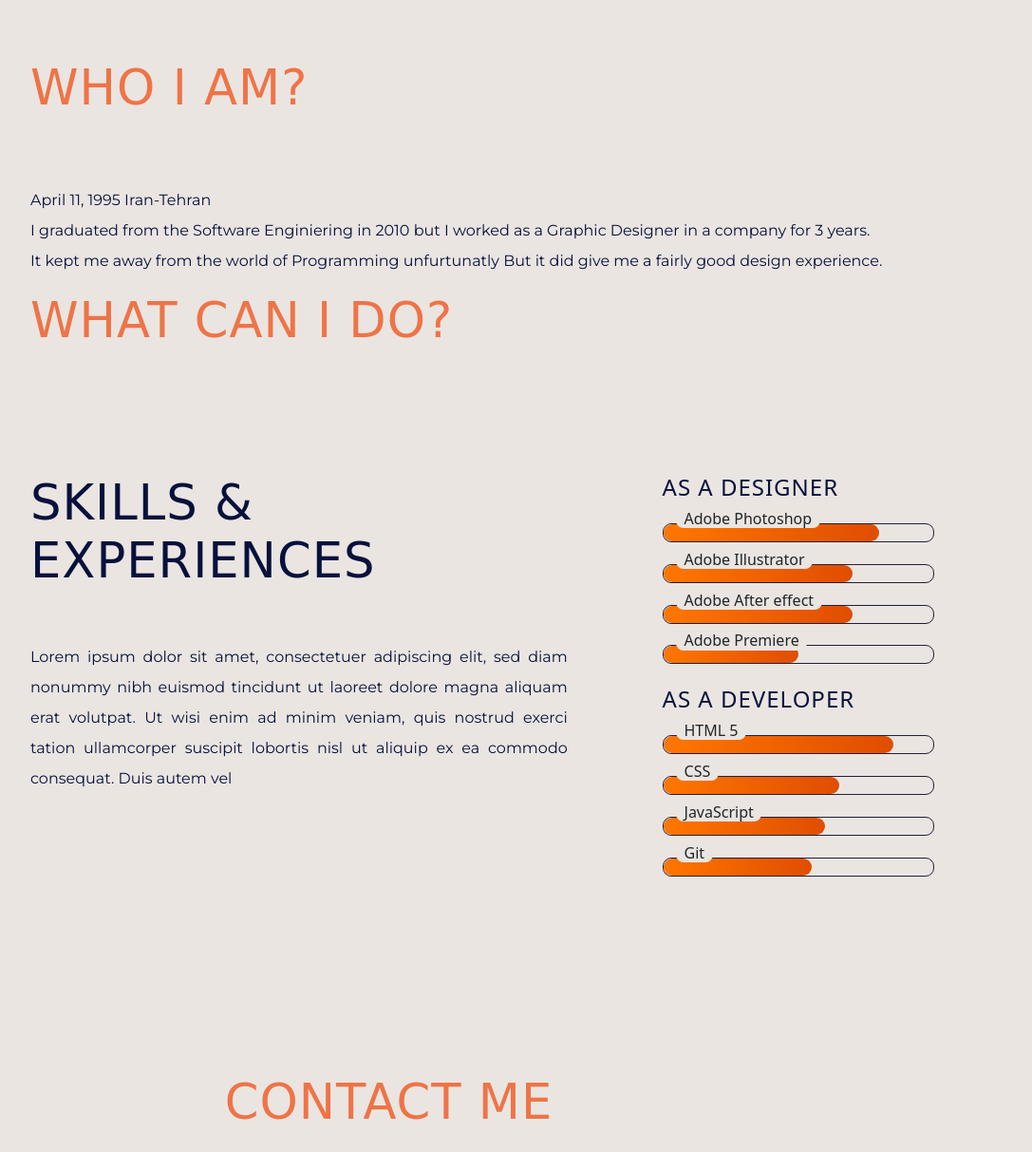
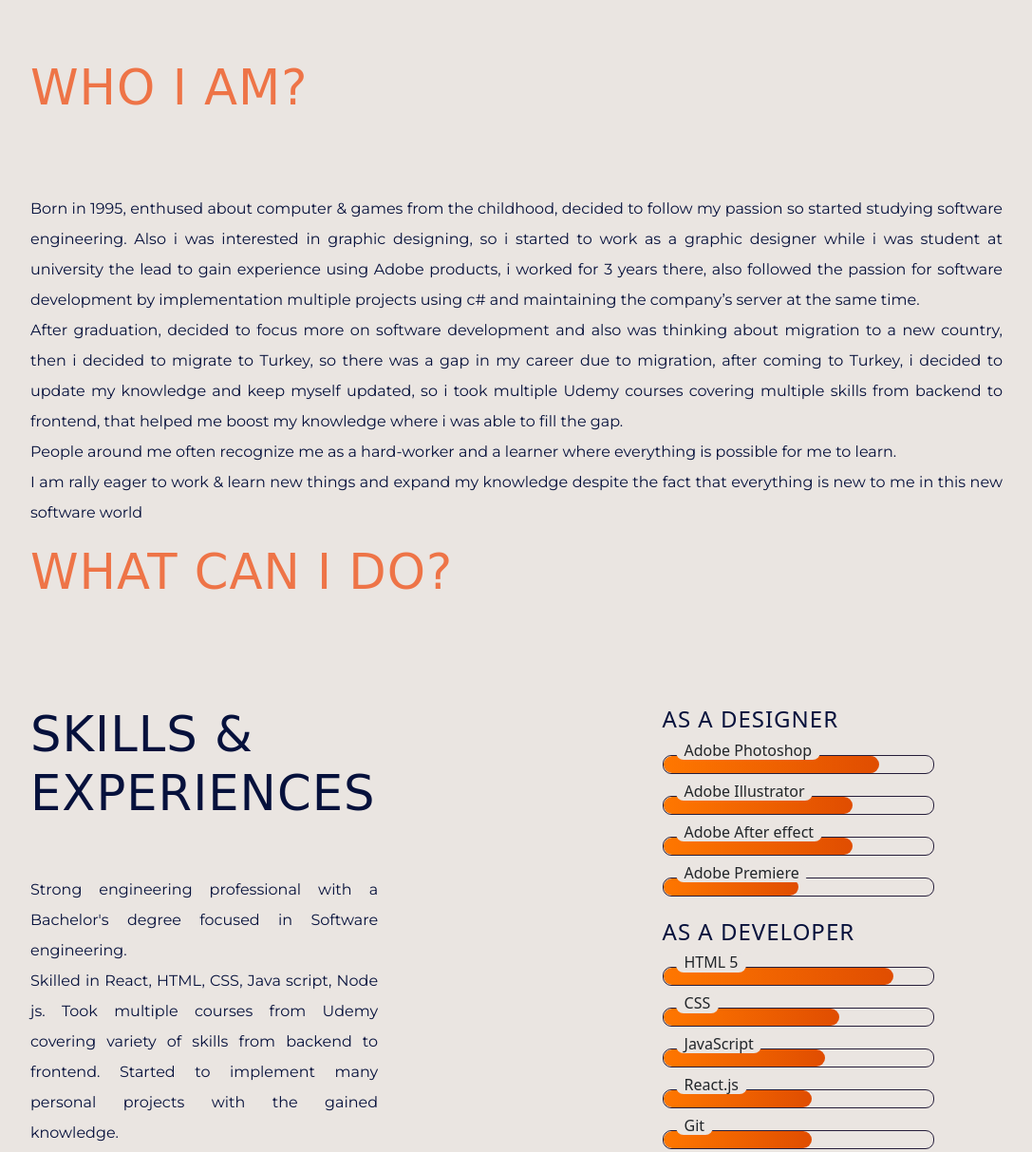
Before and after one commit to Parisa7422/Portfolio, a website: page index.html in a window 1280 px wide. Shown: the part 840-2053 px from the top of the page at 95% size, without its empty margins (96-1183 px from the left). Drawn offline with nearby package versions, Linux system fonts and the light colour scheme; a web font is replaced by a local one.

Commit message:
Content Change

```diff
--- a/index.html
+++ b/index.html
@@ -69,7 +69,8 @@
                             class="fab fa-linkedin-in"></i></a></li>
                 <li class="social-item"><a href="https://github.com/Parisa7422"><i
                             class="fab fa-brands fa-github"></i></a></li>
-                <li class="social-item"><a href=""><i class="fab fa-brands fa-instagram"></i></a></li>
+                <li class="social-item"><a href="https://www.instagram.com/parisa7422/?hl=en"><i
+                            class="fab fa-brands fa-instagram"></i></a></li>
             </ul>
         </section>
 
@@ -80,13 +81,21 @@
             <div class="about-text">
                 <div class="first-section">
                     <h2>Who I am?</h2>
-                    <p>April 11, 1995 Iran-Tehran <br>
-                        I graduated from the Software Enginiering in 2010 but I worked as a Graphic Designer in a
-                        company
-                        for 3 years.<br>
-                        It kept me away from the world of Programming unfurtunatly But it did give me a fairly good
-                        design
-                        experience.
+                    <p>Born in 1995, enthused about computer & games from the childhood, decided to follow my passion so
+                        started studying software engineering.
+                        Also i was interested in graphic designing, so i started to work as a graphic designer while i
+                        was student at university the lead to gain experience using Adobe products, i worked for 3 years
+                        there, also followed the passion for software development by implementation multiple projects
+                        using c# and maintaining the company’s server at the same time.<br>
+                        After graduation, decided to focus more on software development and also was thinking about
+                        migration to a new country, then i decided to migrate to Turkey, so there was a gap in my career
+                        due to migration, after coming to Turkey, i decided to update my knowledge and keep myself
+                        updated, so i took multiple Udemy courses covering multiple skills from backend to frontend,
+                        that helped me boost my knowledge where i was able to fill the gap.<br>
+                        People around me often recognize me as a hard-worker and a learner where everything is possible
+                        for me to learn.<br>
+                        I am rally eager to work & learn new things and expand my knowledge despite the fact that
+                        everything is new to me in this new software world
                     </p>
                 </div>
                 <div class="second-section">
@@ -97,12 +106,11 @@
         <section id="skills">
             <div class="skill-text">
                 <h2>Skills & Experiences</h2>
-                <p class="skill-description">Lorem ipsum dolor sit amet, consectetuer adipiscing elit, sed diam
-                    nonummy
-                    nibh euismod
-                    tincidunt ut laoreet dolore magna aliquam erat volutpat. Ut wisi enim ad minim veniam, quis
-                    nostrud exerci tation ullamcorper suscipit lobortis nisl ut aliquip ex ea commodo consequat.
-                    Duis autem vel </p>
+                <p class="skill-description">Strong engineering professional with a Bachelor's degree focused in
+                    Software engineering.<br>
+                    Skilled in React, HTML, CSS, Java script, Node js.
+                    Took multiple courses from Udemy covering variety of skills from backend to frontend. Started to
+                    implement many personal projects with the gained knowledge. </p>
             </div>
             <div class="skill-items">
                 <div class="design-skills">
@@ -162,6 +170,12 @@
                             </div>
                         </div>
                         <div class="skill-item">
+                            <h6 class="skill-title">React.js</h6>
+                            <div class="progress">
+                                <div class="progress-done" data-done="55"></div>
+                            </div>
+                        </div>
+                        <div class="skill-item">
                             <h6 class="skill-title">Git</h6>
                             <div class="progress">
                                 <div class="progress-done" data-done="55"></div>
--- a/public/css/styles.css
+++ b/public/css/styles.css
@@ -269,7 +269,7 @@ nav {
 /************* SKILLS SECTION ****************/
 #skills {
     display: flex;
-    padding-top: 12%;
+    padding-top: 10%;
 }
 
 #skills h2 {
@@ -286,7 +286,7 @@ nav {
 }
 
 .skill-description {
-    padding-right: 15%;
+    padding-right: 45%;
 }
 
 .design-skills h3,
@@ -357,7 +357,7 @@ nav {
 
 /***************** Contact me *****************/
 #contact-me {
-    padding-top: 15%;
+    padding-top: 5%;
     padding-bottom: 7%;
     display: flex;
 }
@@ -473,10 +473,24 @@ textarea:focus~label {
 
 /*********************** MEDIA QUERY ************************/
 
-@media screen and (max-width: 900px) {
+@media screen and (max-width: 910px) {
 
 
+    .bio {
+        left: 10%;
+        position: absolute;
+        top: -15%;
+        font-size: 0.6em;
+    }
 
+    .bio h4 {
+        font-size: 1.5em;
+    }
+
+    .cta button {
+        width: 100px;
+        height: 40px;
+    }
 
     .line {
         width: 30px;
```
